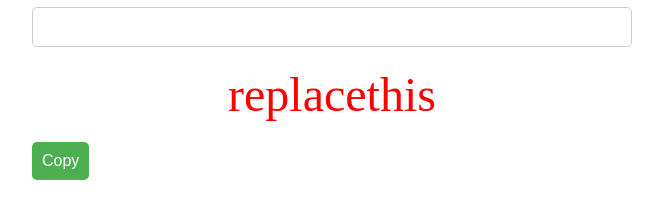
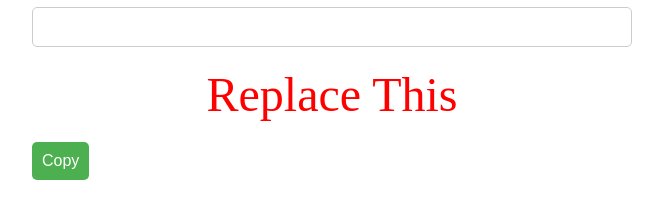
Before and after one commit to PlsDonateHelp/PlsDonateHelp.github.io, a plain HTML site: page index.html in a window 1280 px wide. Shown: the part 162-380 px from the top of the page, without its empty margins (308-971 px from the left). Drawn offline with Linux system fonts and the light colour scheme.

Commit message:
Update index.html

```diff
--- a/index.html
+++ b/index.html
@@ -13,7 +13,7 @@
         <stroke color="#2A0030" thickness="4">
           <font size="90">
             <font color="#FF0000">
-              <font face="LuckiestGuy" id="outputText">replacethis</font>
+              <font face="LuckiestGuy" id="outputText">Replace This</font>
             </font>
           </font>
         </stroke>
```
